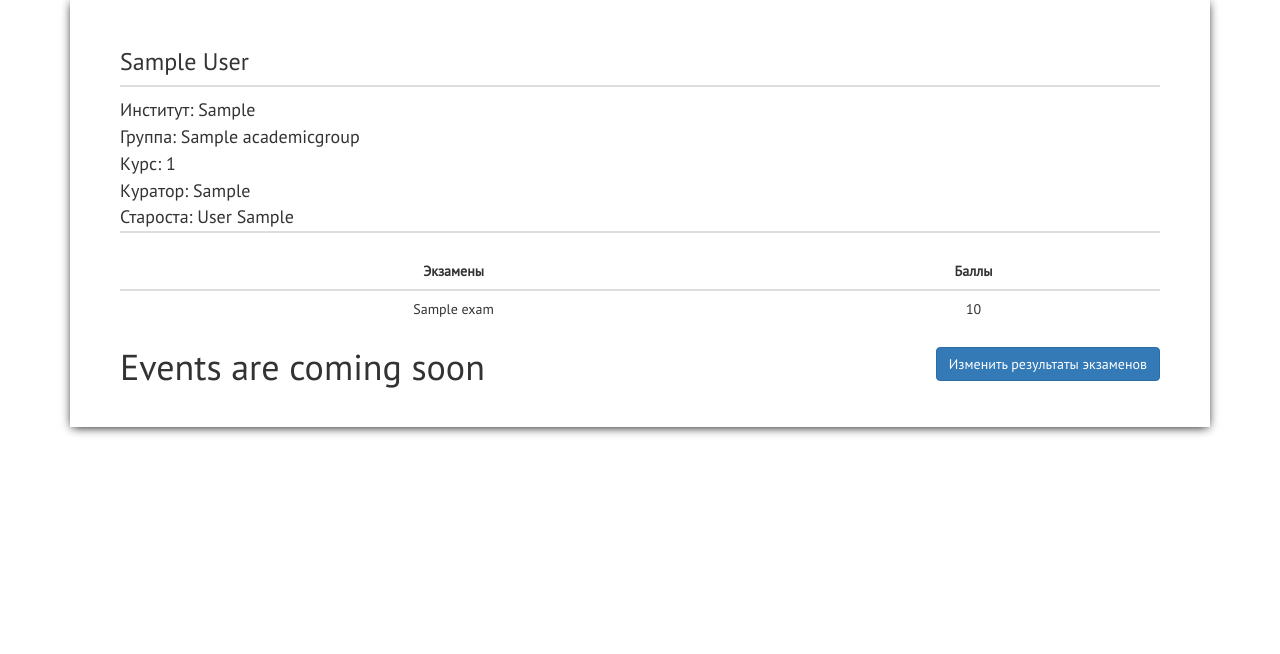
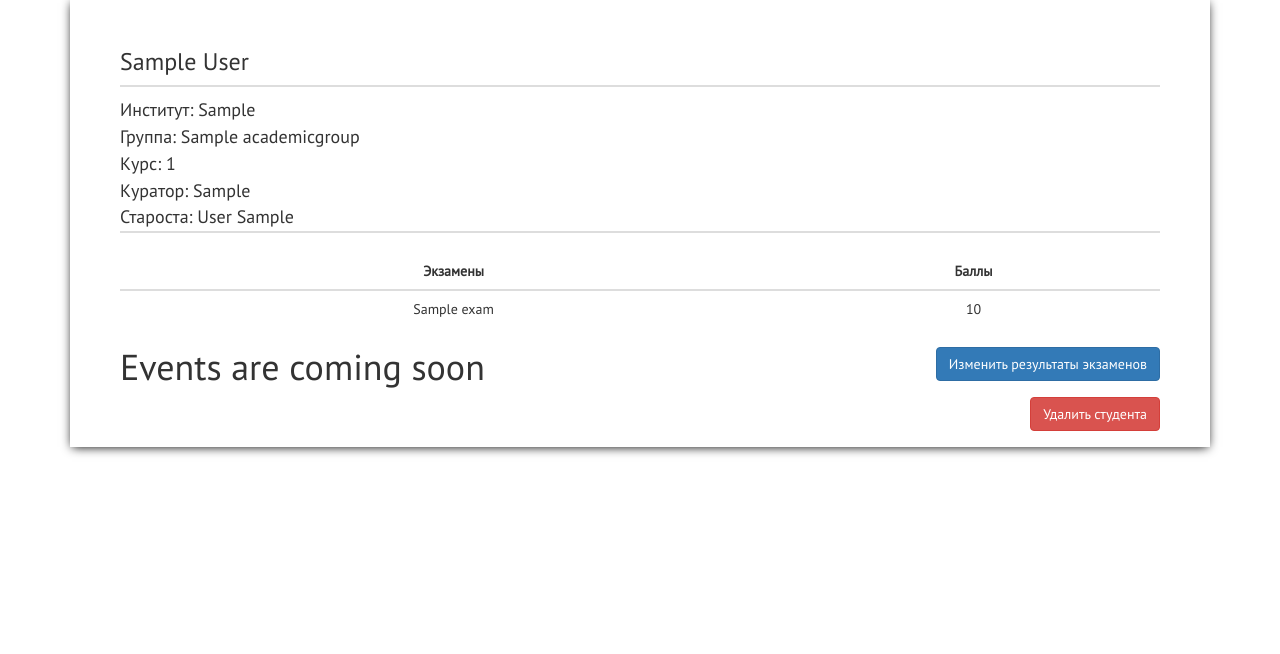
Before and after one commit to kiseru/ProjectCBAG, a Django app: template academic_groups/templates/academic_groups/student.html in a window 1280 px wide. Shown: the part 86-740 px from the top of the page. Run offline with Django 3.2, Linux system fonts and the light colour scheme; tables that the repository leaves empty hold one stand-in row (values such as "Sample post"); the template is opened without the code that fills it: values that come from a table or form of the project are taken from there, most other values are stand-ins (such as "Sample title", 1, 10 or a date in 2020); some libraries are stand-ins or nearby versions.

Commit message:
Delete student added

```diff
--- a/academic_groups/templates/academic_groups/student.html
+++ b/academic_groups/templates/academic_groups/student.html
@@ -81,11 +81,11 @@
             <h1>Events are coming soon</h1>
         </div>
 
+      <a href="{% url 'groups:delete_student' student.id %}" class="btn btn-danger btn-delete-student">Удалить студента</a>
+
+      <br>
     </div>
 
-    <div>
-
-    </div>
 </div>
 
 {% endblock %}
--- a/academic_groups/urls.py
+++ b/academic_groups/urls.py
@@ -10,4 +10,5 @@ urlpatterns = [
     url(r'^add_exam/$', views.add_exam, name='add_exam'),
     url(r'^student/(?P<student_id>[0-9]+)/$', views.student_show, name='student'),
     url(r'^student/(?P<student_id>[0-9]+)/edit_student_exams/$', views.edit_student_exams, name='edit_student_exams'),
+    url(r'^student/(?P<student_id>[0-9]+)/delete_student/$', views.delete_student, name='delete_student'),
 ]
--- a/pages/static/pages/css/main.css
+++ b/pages/static/pages/css/main.css
@@ -135,3 +135,7 @@ td, th {
     background-color: #c4e3f3;
     height: 65px;
 }
+
+.btn-delete-student {
+    float: right;
+}
```
Also changed, not shown: academic_groups/views.py (+7 -0 lines).
